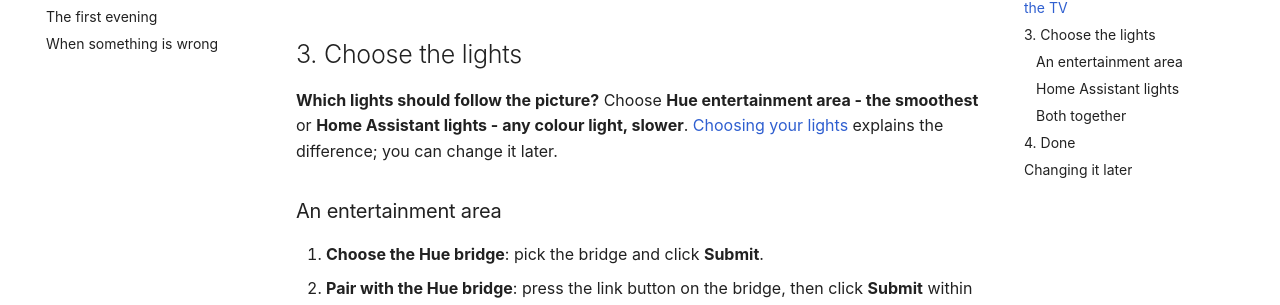
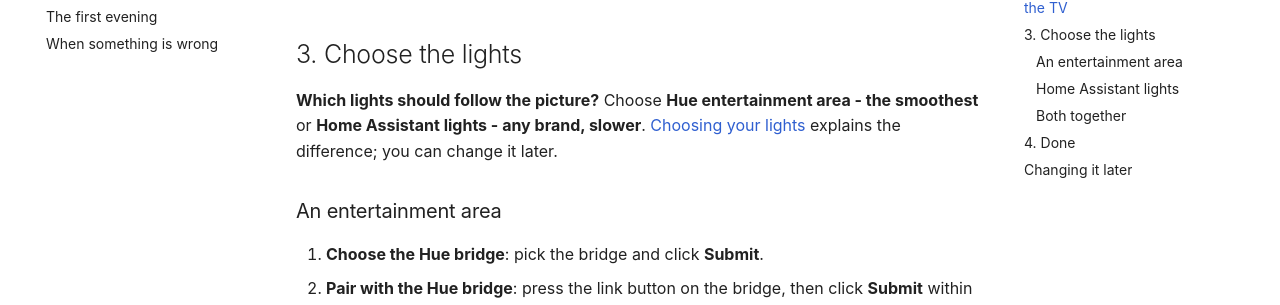
Before and after one commit to nicohabets/glowcast, an MkDocs documentation site: the page built from website/pages/guide/setup.md, in a window 1280 px wide and 900 px high, scrolled down 559 px. Shown: the part 145-450 px from the top of the window. Built offline with MkDocs 1.6.1 and Material for MkDocs 9.7.7, drawn with Linux system fonts in a browser that asks for light colours; some of the changed text lies outside the part shown.

Commit message:
Shorter label: Home Assistant lights - any brand, slower (#207)
"Home Assistant lights - any colour light, slower" is cut off in Home
Assistant's mobile view.

Co-Authored-By: Claude Opus 5.5 <noreply@anthropic.com>

```diff
--- a/website/pages/guide/setup.md
+++ b/website/pages/guide/setup.md
@@ -16,7 +16,7 @@ Glowcast uses the TV's pairing from the LG webOS Smart TV integration, so the TV
 
 ## 3. Choose the lights
 
-**Which lights should follow the picture?** Choose **Hue entertainment area - the smoothest** or **Home Assistant lights - any colour light, slower**. [Choosing your lights](lights.md) explains the difference; you can change it later.
+**Which lights should follow the picture?** Choose **Hue entertainment area - the smoothest** or **Home Assistant lights - any brand, slower**. [Choosing your lights](lights.md) explains the difference; you can change it later.
 
 ### An entertainment area
 
@@ -67,7 +67,7 @@ The switch is off. Next: [the first evening](first-evening.md).
 
 ## Changing it later
 
-Open **Settings → Devices & services → Glowcast → Configure**. It first asks **Which lights should follow the picture?** (**Hue entertainment area - the smoothest**, **Home Assistant lights - any colour light, slower**, or **Entertainment area and Home Assistant lights**), then the lights' own settings (the area, the Home Assistant lights and their places, or both), then brightness, intensity and the update rate.
+Open **Settings → Devices & services → Glowcast → Configure**. It first asks **Which lights should follow the picture?** (**Hue entertainment area - the smoothest**, **Home Assistant lights - any brand, slower**, or **Entertainment area and Home Assistant lights**), then the lights' own settings (the area, the Home Assistant lights and their places, or both), then brightness, intensity and the update rate.
 
 - Switching from Home Assistant lights to an entertainment area pairs with the bridge then, if Glowcast has not paired with it before. Switching back and forth later needs no new pairing.
 - Switching between these reloads Glowcast, so syncing stops; switch it on again.
```
Also changed, not shown: 1 other file.
